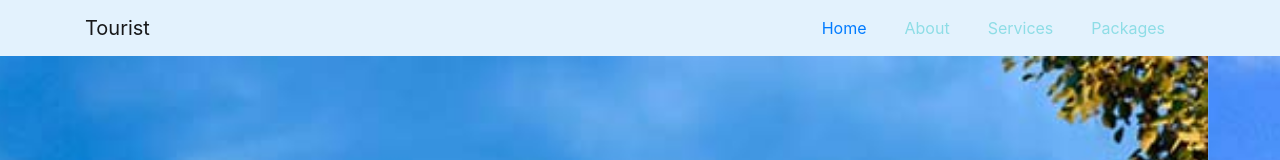
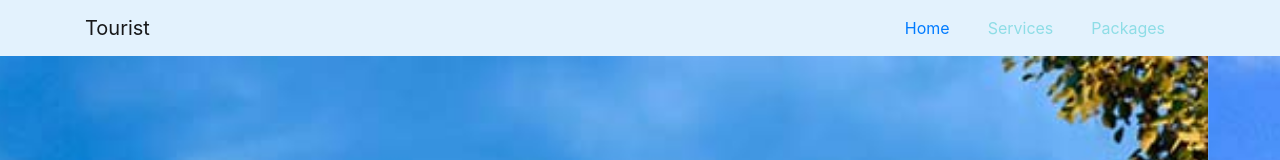
Before and after one commit to itlancer999/tourist, a plain HTML site: page index.html in a window 1280 px wide. Shown: the top 160 px of the page. Drawn offline with nearby package versions, Linux system fonts and the light colour scheme.

Commit message:
Update index.html

```diff
--- a/index.html
+++ b/index.html
@@ -39,9 +39,7 @@
                 <span class="sr-only">(current)</span>
               </a>
         </li>
-        <li class="nav-item">
-          <a class="nav-link" href="#">About</a>
-        </li>
+
         <li class="nav-item">
           <a class="nav-link" href="#main">Services</a>
         </li>
```
